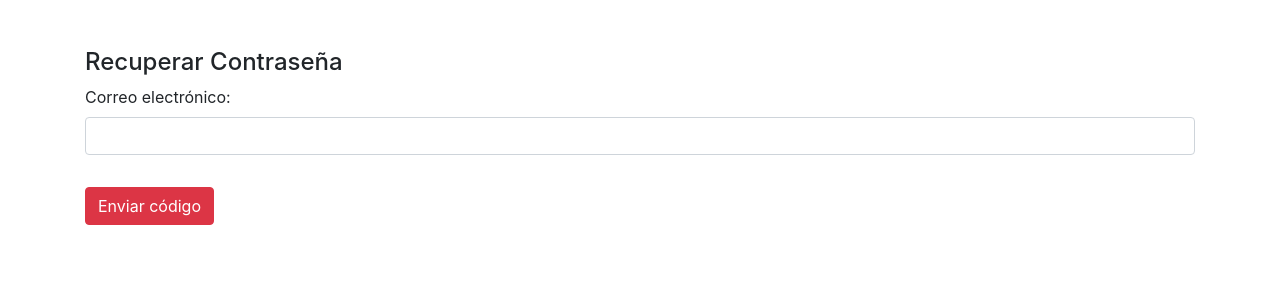
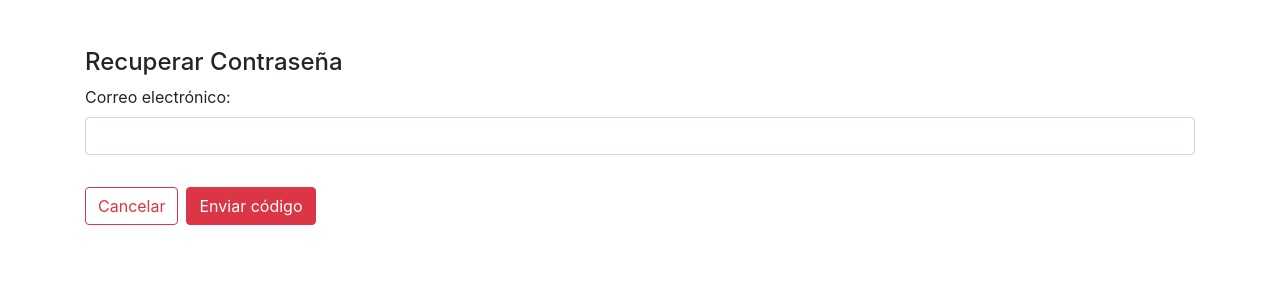
Before and after one commit to mpds03/inver_magnus, a PHP site: the page made by views/recuperar_contraseña.php in a window 1280 px wide. Shown: the top 300 px of the page. Run offline with PHP 8.4, Linux system fonts and the light colour scheme.

Commit message:
otra modificacion

```diff
--- a/views/recuperar_contraseña.php
+++ b/views/recuperar_contraseña.php
@@ -1,4 +1,3 @@
-
 <!DOCTYPE html>
 <html lang="es">
 <head>
@@ -14,7 +13,10 @@
             <label for="email">Correo electrónico:</label>
             <input type="email" name="email" class="form-control" required>
         </div>
-        <button type="submit" class="btn btn-danger mt-3">Enviar código</button>
+        <div class="d-flex justify-content-start">
+            <a href="index.php?action=login" class="btn btn-outline-danger mt-3">Cancelar</a>
+            <button type="submit" class="btn btn-danger mt-3 ml-2">Enviar código</button>
+        </div>
     </form>
 </div>
 </body>
```
